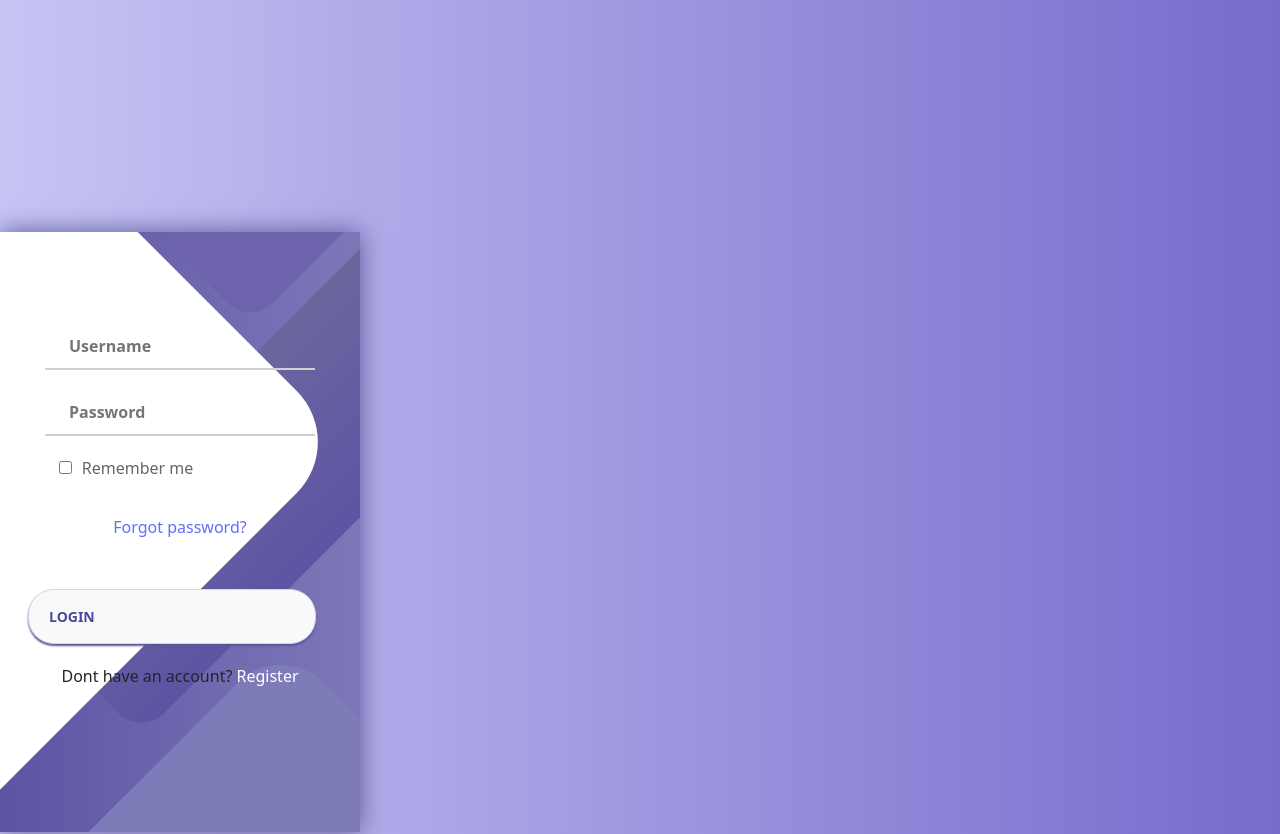
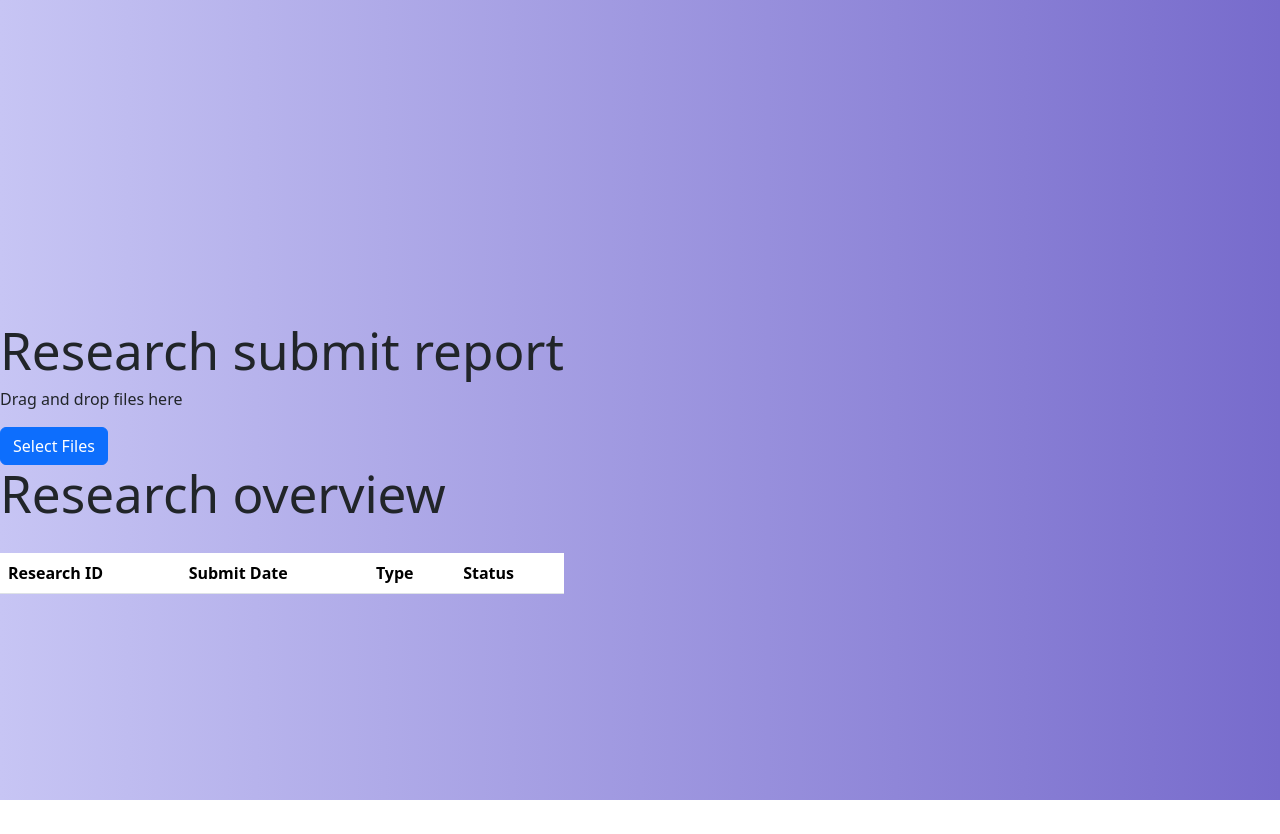
Before and after one commit to prashankulathunga/RFIAS, a React (Vite) app in the folder RFIAS_V0.1/: page /signup in a window 1280 px wide. Shown: the top 834 px of the page. After the commit the page ends 800 px from the top, so only its background shows below. Built offline with nearby package versions, Linux system fonts and the light colour scheme.

Commit message:
research and leave structure

```diff
--- a/RFIAS_V0.1/package.json
+++ b/RFIAS_V0.1/package.json
@@ -16,6 +16,7 @@
     "bootstrap": "^5.3.2",
     "react": "^18.2.0",
     "react-bootstrap": "^2.10.0",
+    "react-calendar": "^4.8.0",
     "react-charts": "^3.0.0-beta.57",
     "react-dom": "^18.2.0",
     "react-router-dom": "^6.21.3",
--- a/RFIAS_V0.1/src/components/LoginForm.css
+++ b/RFIAS_V0.1/src/components/login/LoginForm.css
@@ -2,17 +2,19 @@
 
 body{
     padding-top: 0px;
+    margin: 0%;
+    width: 100%;
+    height: 100%;
     background: linear-gradient(90deg, #C7C5F4, #776BCC);
     height: fit-content;
+    -webkit-text-size-adjust: none;
 
 }
 
 .wrapper{
     text-align: center;
     display: flex;
-	align-items: center;
 	justify-content: center;
-	min-height: 100vh;
 
 }
 
--- a/RFIAS_V0.1/src/components/signup.jsx
+++ b/RFIAS_V0.1/src/components/login/signup.jsx
@@ -1,3 +1,4 @@
+import "./LoginForm.css";
 
 function Signup(){
   return (
--- /dev/null
+++ b/RFIAS_V0.1/src/components/user/research.jsx
@@ -0,0 +1,68 @@
+import { Button, FormLabel, Table } from "react-bootstrap";
+import { useRef, useState } from "react";
+
+function Research() {
+    const [files, setFiles] = useState(null);
+    const inputRef = useRef();
+
+    const handleDragOver = (event) => {
+      event.preventDefault();
+    };
+    const handleDrop = (event) => {
+      event.preventDefault();
+      setFiles(Array.from(event.dataTransfer.files));
+    };
+
+    const handleUpload = () => {};
+
+    return (
+      <div className="page">
+        <div className="filesubmit">
+          <h1>Research submit report</h1>
+          {files ? (
+            <div className="uploads">
+              <ul>
+                {files.map((file, idx) => (
+                  <li key={idx}>{file.name}</li>
+                ))}
+              </ul>
+              <div className="actions">
+                <button onClick={() => setFiles(null)}>Cancel</button>
+                <button onClick={handleUpload}>Upload</button>
+              </div>
+            </div>
+          ) : (
+            <div className="dropzone" onDragOver={handleDragOver} onDrop={handleDrop}>
+              <p>Drag and drop files here</p>
+              <input
+                type="file"
+                multiple
+                onChange={(event) => setFiles(Array.from(event.target.files))}
+                hidden
+                ref={inputRef}
+              />
+              <Button onClick={() => inputRef.current.click()}>Select Files</Button>
+            </div>
+          )}
+        </div>
+      <div className="researchoverview">
+        <h1>Research overview</h1>
+
+
+        <br></br>
+        <Table responsive>
+          <thead>
+            <tr>
+              <th>Research ID</th>
+              <th>Submit Date</th>
+              <th>Type</th>
+              <th>Status</th>
+            </tr>
+          </thead>
+        </Table>
+      </div>
+    </div>
+  );
+}
+
+export default Research;
--- /dev/null
+++ b/RFIAS_V0.1/src/components/user/userleave.jsx
@@ -0,0 +1,46 @@
+import Table from 'react-bootstrap/Table'
+function Leave() {
+    return (
+        <div className="page">
+
+        <div className="formdetail">
+            <h1>Request Leave </h1>
+
+            <input type="date" id="requstdate" placeholder="Request Date" />
+            <input type="text" id="leavetype" placeholder="Leave type" />
+            <input type="date" id="leaveto" placeholder="Leave To" />
+            <input type="date" id="leavefrom" placeholder="Leave From" />
+            <input type="text" id="reason" placeholder="Reason for leave"/>
+            <br></br>
+
+            <button type="submit" id="submitleave"> submit </button>
+        </div>
+
+        <div className="Leaveoverview">
+            <Table id="leaveoverveiwtable" responsive striped border hover>
+                <thead>
+                <tr>
+                    <th>Requset Date</th>
+                    <th>Leave Type</th>
+                    <th>Leave From</th>
+                    <th>Leave To</th>
+                    <th>Reason for leave</th>
+                    <th>Status</th>
+                </tr>
+                </thead>
+                <tbody>
+
+
+                </tbody>
+            </Table>
+
+
+        </div>
+        </div>
+
+
+
+    )
+}
+
+export default Leave;
--- a/RFIAS_V0.1/src/main.jsx
+++ b/RFIAS_V0.1/src/main.jsx
@@ -2,11 +2,13 @@ import React from "react";
 import ReactDOM from "react-dom/client";
 import App from "./App.jsx";
 import "./index.css";
-import Login from "./components/LoginForm.jsx";
-import Signup from "./components/signup.jsx";
+import Login from "./components/login/LoginForm.jsx";
+import Signup from "./components/login/signup.jsx";
+import Leave from "./components/user/userleave.jsx";
+import Research from "./components/user/research.jsx";
 
 ReactDOM.createRoot(document.getElementById("root")).render(
   <React.StrictMode>
-    <Login/>
+    <Research/>
   </React.StrictMode>
 );
```
Also changed, not shown: RFIAS_V0.1/src/App.jsx (+49 -39 lines), RFIAS_V0.1/src/components/login/LoginForm.jsx (renamed from RFIAS_V0.1/src/components/LoginForm.jsx), 1 other file (tests, documents, lock files or other folders).
